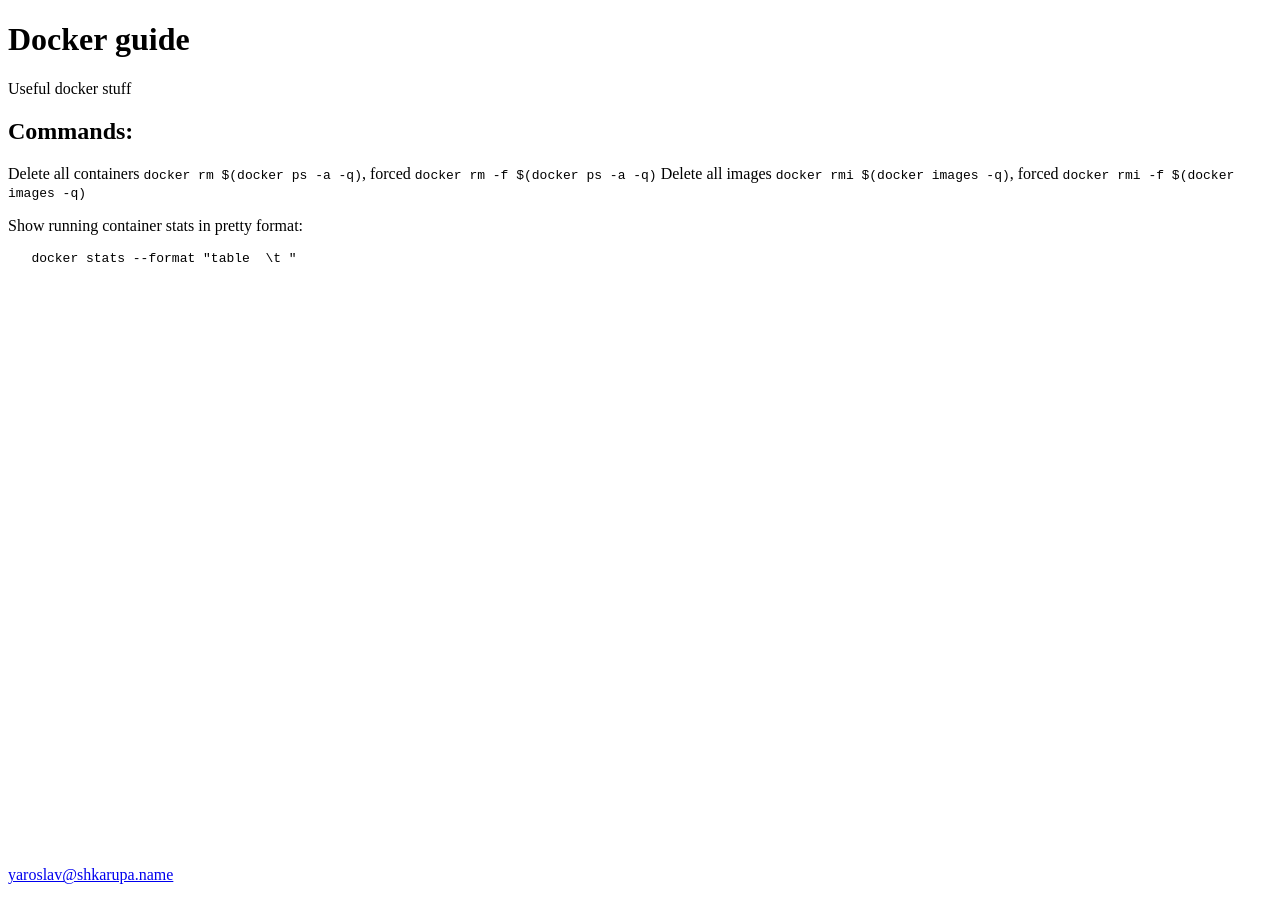
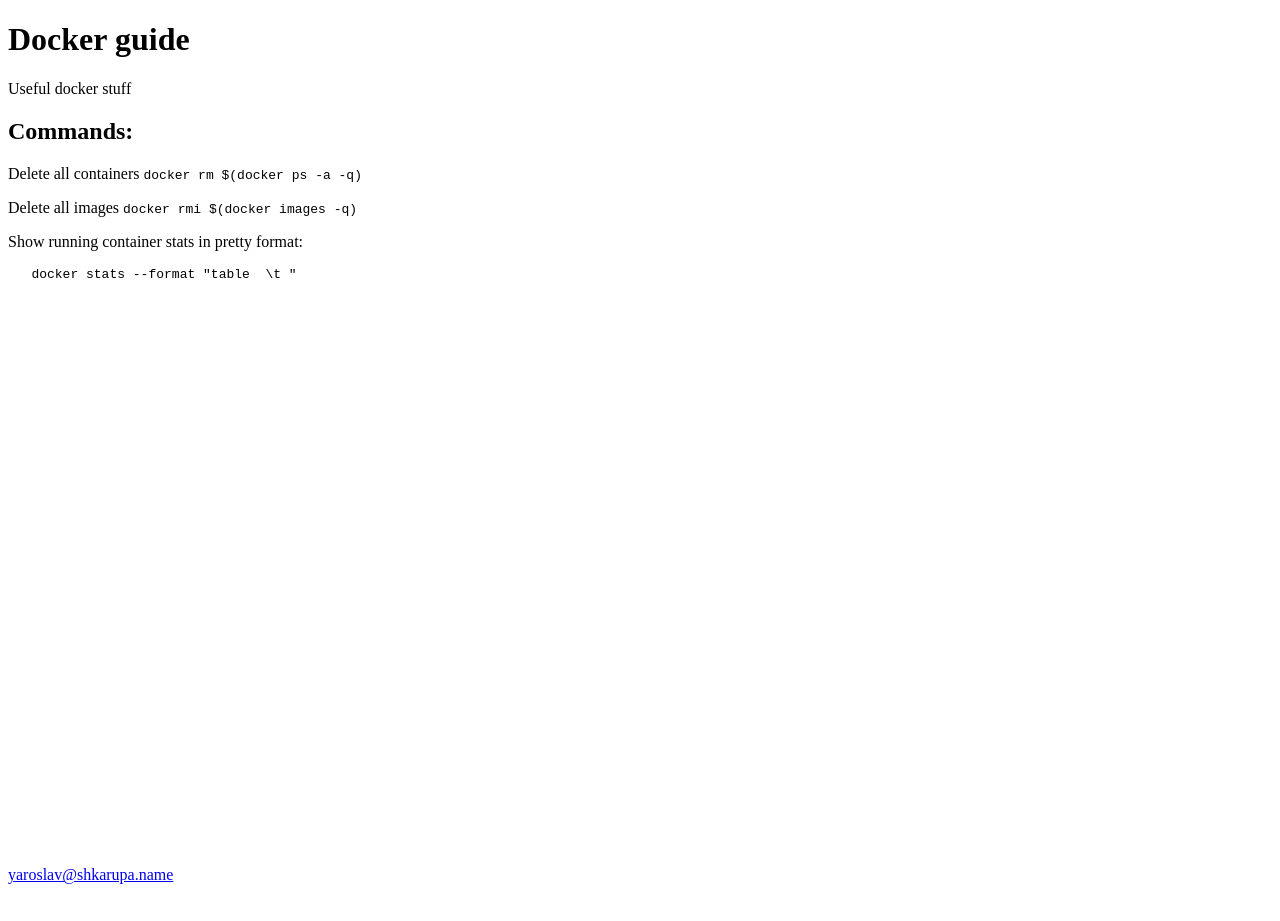
Before and after one commit to YAR0N/YAR0N, a Jekyll site: the page built from guides/docker.md, in a window 1280 px wide. Built offline with Jekyll 4.4.1, drawn with Linux system fonts in a browser that asks for light colours; our own code applies the rules of GitHub Pages for plain Markdown files.

Commit message:
Formatting fixes

````diff
--- a/guides/docker.md
+++ b/guides/docker.md
@@ -7,8 +7,9 @@
 Commands:
 ---------
 
-   Delete all containers `docker rm $(docker ps -a -q)`, forced `docker rm -f $(docker ps -a -q)`
-   Delete all images `docker rmi $(docker images -q)`, forced `docker rmi -f $(docker images -q)`
+   Delete all containers `docker rm $(docker ps -a -q)`
+
+   Delete all images `docker rmi $(docker images -q)`
 
    Show running container stats in pretty format:
    ```
````
